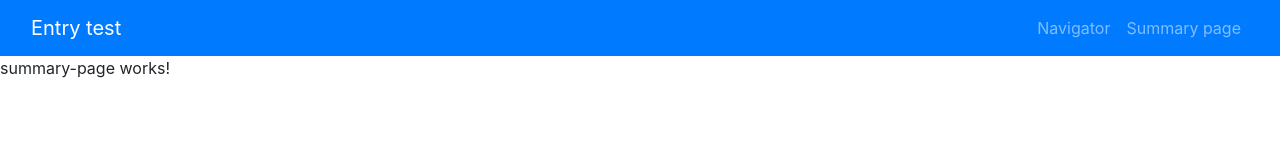
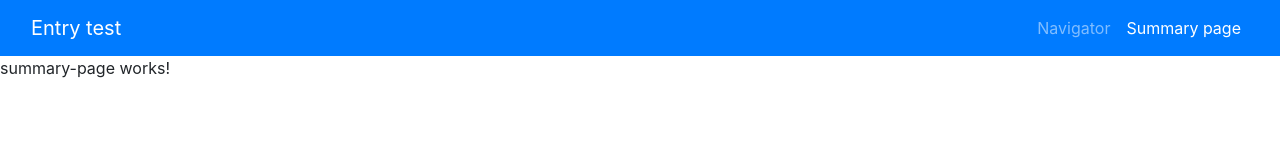
Before and after one commit to SergeyKagal/solid, an Angular app: page / in a window 1280 px wide. Shown: the top 160 px of the page. Built offline with nearby package versions, Linux system fonts and the light colour scheme.

Commit message:
feat: nav menu item active

```diff
--- a/src/app/app-routing.module.ts
+++ b/src/app/app-routing.module.ts
@@ -1,10 +1,9 @@
 import { NgModule } from '@angular/core';
 import { RouterModule, Routes } from '@angular/router';
-
-const routes: Routes = [];
+import { routes } from 'src/data/routes';
 
 @NgModule({
   imports: [RouterModule.forRoot(routes)],
-  exports: [RouterModule]
+  exports: [RouterModule],
 })
-export class AppRoutingModule { }
+export class AppRoutingModule {}
--- a/src/app/components/header/header.component.html
+++ b/src/app/components/header/header.component.html
@@ -2,13 +2,15 @@
   <div class="container-fluid justify-content-md-between">
     <div class="navbar-brand">Entry test</div>
     <ul class="navbar-nav nav">
-      <li class="nav-item">
-        <a class="nav-link" routerLink="navigator" [queryParams]="{ tab: 0 }"
-          >Navigator</a
+      <li *ngFor="let link of links" class="nav-item">
+        <a
+          class="nav-link"
+          [routerLink]="link.path"
+          [queryParams]="link.param"
+          [routerLinkActive]="'active'"
+          [routerLinkActiveOptions]="{ exact: true }"
+          >{{ link.title }}</a
         >
-      </li>
-      <li class="nav-item">
-        <a class="nav-link" routerLink="/">Summary page</a>
       </li>
     </ul>
   </div>
--- a/src/app/components/header/header.component.ts
+++ b/src/app/components/header/header.component.ts
@@ -1,8 +1,12 @@
-import { Component } from '@angular/core';
+import { Component, DoCheck } from '@angular/core';
+import { links } from 'src/data/links';
+import { ILink } from 'src/types/link';
 
 @Component({
   selector: 'app-header',
   templateUrl: './header.component.html',
   styleUrls: ['./header.component.scss'],
 })
-export class HeaderComponent {}
+export class HeaderComponent {
+  links: ILink[] = links;
+}
--- a/src/app/components/navigator/navigator.component.ts
+++ b/src/app/components/navigator/navigator.component.ts
@@ -1,6 +1,6 @@
 import { Component, OnInit } from '@angular/core';
 import { HttpService } from '../../../http.service';
-import { ITransaction } from 'src/types';
+import { ITransaction } from 'src/types/types';
 
 @Component({
   selector: 'app-navigator',
--- /dev/null
+++ b/src/data/links.ts
@@ -0,0 +1,18 @@
+import { ILink } from 'src/types/link';
+
+export const links: ILink[] = [
+  {
+    id: 0,
+    path: '/navigator',
+    title: 'Navigator',
+    param: { tab: 0 },
+    isActive: false,
+  },
+  {
+    id: 1,
+    path: '/',
+    title: 'Summary page',
+    param: null,
+    isActive: false,
+  },
+];
--- a/src/http.service.ts
+++ b/src/http.service.ts
@@ -1,6 +1,6 @@
 import { Injectable } from '@angular/core';
 import { HttpClient } from '@angular/common/http';
-import { ITransaction } from './types';
+import { ITransaction } from './types/types';
 
 @Injectable()
 export class HttpService {
--- /dev/null
+++ b/src/types/link.ts
@@ -0,0 +1,9 @@
+import { Params } from '@angular/router';
+
+export interface ILink {
+  id: number;
+  path: string;
+  title: string;
+  param: Params | null;
+  isActive: boolean;
+}
```
Also changed, not shown: src/types/types.ts (renamed from src/types.ts).
